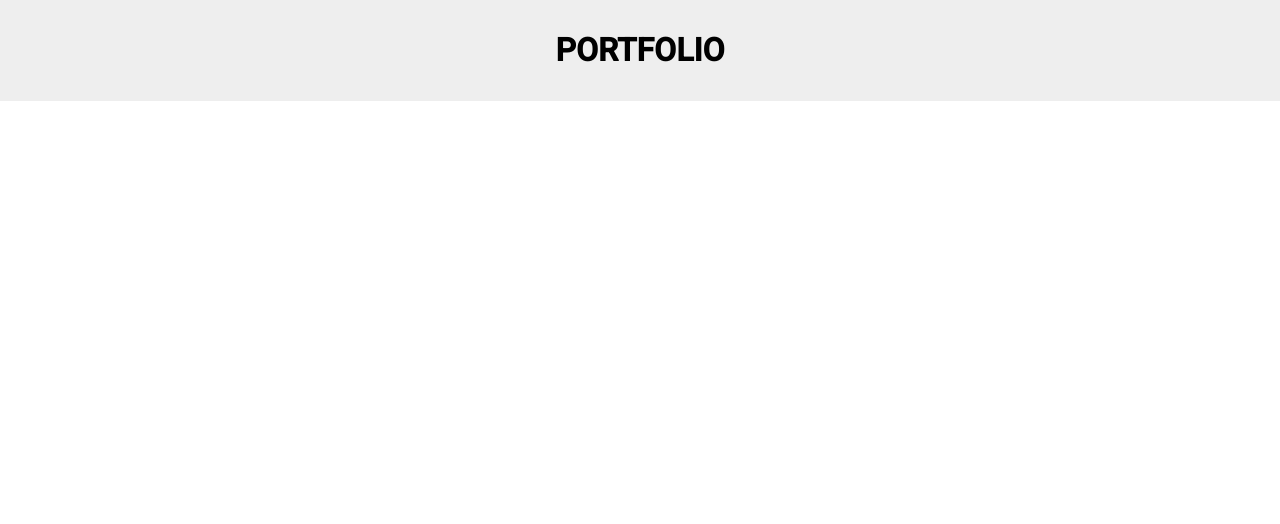
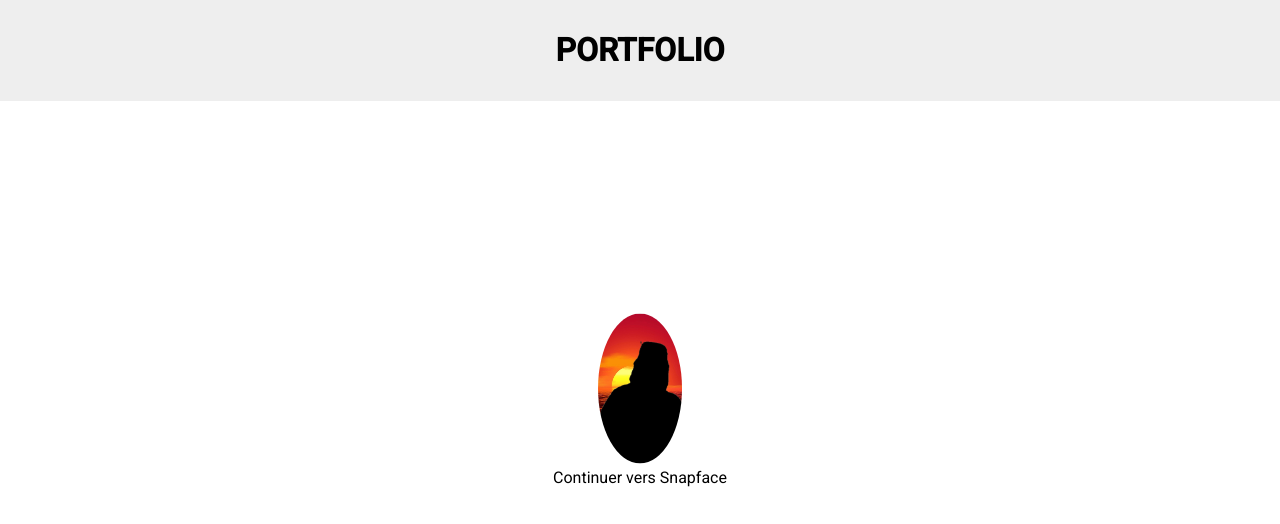
Before and after one commit to cedylad/portfoliong, an Angular app: page / in a window 1280 px wide. Shown: the top 524 px of the page. Built offline with nearby package versions, Linux system fonts and the light colour scheme.

Commit message:
Landig Page ok

```diff
--- a/src/app/app-routing.module.ts
+++ b/src/app/app-routing.module.ts
@@ -1,9 +1,11 @@
 import { NgModule } from "@angular/core";
 import { Routes, RouterModule } from "@angular/router";
 import { ProjetListComponent } from "./projet-list/projet-list.component";
+import { LandingPageComponent } from "./landing-page/landing-page.component";
 
 const routes: Routes = [
-    { path: 'projets', component: ProjetListComponent }
+    { path: 'projets', component: ProjetListComponent },
+    { path: '', component: LandingPageComponent },
 ];
 
 @NgModule({
--- a/src/app/app.module.ts
+++ b/src/app/app.module.ts
@@ -6,6 +6,7 @@ import { ProjetComponent } from './projet/projet.component';
 import { ProjetListComponent } from './projet-list/projet-list.component';
 import { HeaderComponent } from './header/header.component';
 import { AppRoutingModule } from './app-routing.module';
+import { LandingPageComponent } from './landing-page/landing-page.component';
 
 @NgModule({
   declarations: [
@@ -13,6 +14,7 @@ import { AppRoutingModule } from './app-routing.module';
     ProjetComponent,
     ProjetListComponent,
     HeaderComponent,
+    LandingPageComponent,
   ],
   imports: [
     BrowserModule,
--- /dev/null
+++ b/src/app/landing-page/landing-page.component.html
@@ -0,0 +1,6 @@
+<div class="landing-block">
+    <img src="assets/logo.jpeg" alt="Portfolio logo">
+    <div class="landing-links">
+      <a>Continuer vers Snapface</a>
+    </div>
+  </div>
--- /dev/null
+++ b/src/app/landing-page/landing-page.component.scss
@@ -0,0 +1,17 @@
+.landing-block {
+    position: absolute;
+    top: 50%;
+    left: 50%;
+    transform: translate(-50%, -50%);
+    text-align: center;
+        img {
+            height: 150px;
+            border-radius: 50%;
+            object-fit: cover;
+        }
+  }
+
+  .landing-links {
+    width: 100%;
+    text-align: center;
+  }
```
Also changed, not shown: src/app/landing-page/landing-page.component.ts (added, +10 -0 lines), src/assets/logo.jpeg (added).
